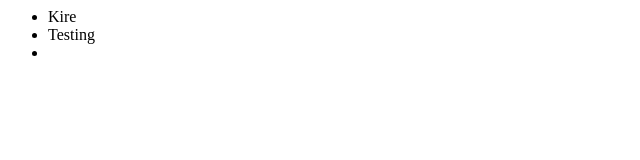
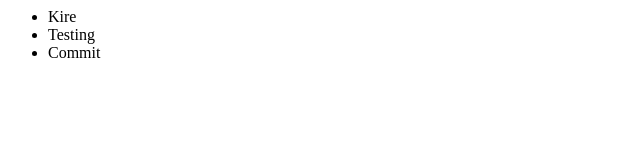
Before and after one commit to kirestamenov/Test123, a plain HTML site: page index.html in a window 1280 px wide. Shown: the full height of the page, 0-640 px from the left. Drawn offline with Linux system fonts and the light colour scheme.

Commit message:
test branch

```diff
--- a/index.html
+++ b/index.html
@@ -4,7 +4,7 @@
 		<ul>
 			<li>Kire</li>
 			<li>Testing</li>
-			<li></li>
+			<li>Commit</li>
 		</ul
 	</div>
 </body>
```
Also changed, not shown: 1 other file.
